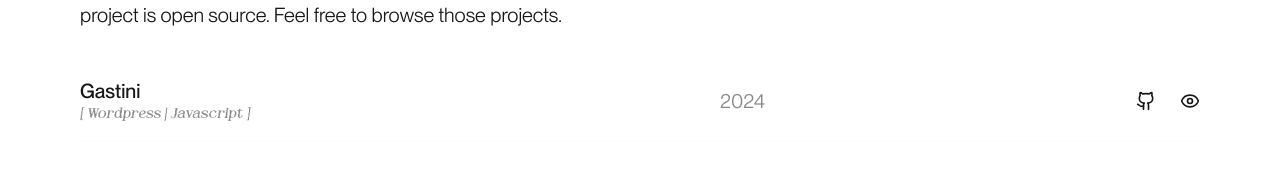
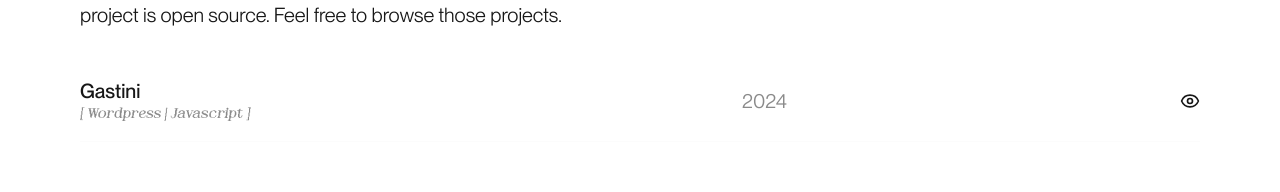
Before and after one commit to pommito/Portfolio-2024, a Next.js app: page /works in a window 1280 px wide. Shown: the part 299-491 px from the top of the page. Built offline with nearby package versions, Linux system fonts and the light colour scheme.

Commit message:
Integ(works) : Made a componant for list item and conditionning the display based on props passed

```diff
--- a/src/app/works/page.tsx
+++ b/src/app/works/page.tsx
@@ -1,3 +1,4 @@
+import WorkListItem from '@/components/WorkListItem';
 import { Eye, Github } from 'lucide-react';
 import Link from 'next/link';
 
@@ -11,21 +12,7 @@ export default function Works() {
         <br /> project is open source. Feel free to browse those projects.
       </p>
       <ul>
-        <li className="flex justify-between items-center py-4 border-b border-[#f1f1f1]/20">
-          <div className="flex flex-col w-2/5">
-            <h5 className="text-xl font-medium">Gastini</h5>
-            <span className="font-dot text-sm opacity-50">[ Wordpress | Javascript ]</span>
-          </div>
-          <span className="font-pp text-xl opacity-50 w-1/5">2024</span>
-          <div className="flex gap-6">
-            <Link href={'#'}>
-              <Github size={20} />
-            </Link>
-            <Link href={'https://gastini.fr'}>
-              <Eye size={20} />
-            </Link>
-          </div>
-        </li>
+        <WorkListItem title="Gastini" techs={'[ Wordpress | Javascript ]'} date={'2024'} url={'https://gastini.fr'} />
       </ul>
     </main>
   );
--- a/src/components/WorkListItem.tsx
+++ b/src/components/WorkListItem.tsx
@@ -1,21 +1,31 @@
 import Link from 'next/link';
-import { Github, Eye } from 'lucide-react';
+import { Github, Eye, EyeOff } from 'lucide-react';
 
-export default function WorkListItem({ title }) {
+import { works } from '@/data/works';
+
+type WorkListItemPropsType = works;
+
+export default function WorkListItem({ title, techs, date, url, githubUrl }: WorkListItemPropsType) {
   return (
     <li className="flex justify-between items-center py-4 border-b border-[#f1f1f1]/20">
       <div className="flex flex-col w-2/5">
         <h5 className="text-xl font-medium">{title}</h5>
-        <span className="font-dot text-sm opacity-50">[ Wordpress | Javascript ]</span>
+        <span className="font-dot text-sm opacity-50">{techs}</span>
       </div>
-      <span className="font-pp text-xl opacity-50 w-1/5">2024</span>
+      <span className="font-pp text-xl opacity-50 w-1/5">{date}</span>
       <div className="flex gap-6">
-        <Link href={'#'}>
-          <Github size={20} />
-        </Link>
-        <Link href={'https://gastini.fr'}>
-          <Eye size={20} />
-        </Link>
+        {githubUrl && (
+          <Link href={githubUrl}>
+            <Github size={20} />
+          </Link>
+        )}
+        {url && url.length > 0 ? (
+          <Link href={url}>
+            <Eye size={20} />
+          </Link>
+        ) : (
+          <EyeOff size={20} />
+        )}
       </div>
     </li>
   );
--- /dev/null
+++ b/src/data/works.ts
@@ -0,0 +1,7 @@
+export interface works {
+  title: string;
+  techs: string;
+  date: string;
+  url: string;
+  githubUrl?: string;
+}
```
